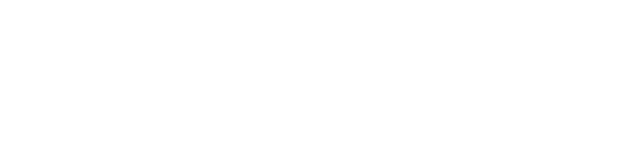
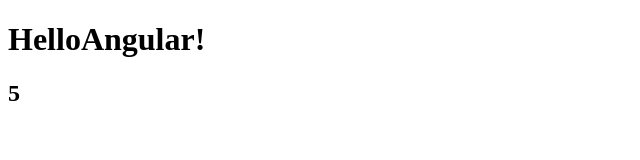
Before and after one commit to herrolisa/angular-demo, a plain HTML site: page public/index.html in a window 1280 px wide. Shown: the whole page, without its empty margins (0-640 px from the left). Drawn offline with nearby package versions, Linux system fonts and the light colour scheme.

Commit message:
step3_templating

```diff
--- a/public/index.html
+++ b/public/index.html
@@ -5,7 +5,9 @@
   <title>Angular Demo</title>
   <script type="text/javascript" src="https://ajax.googleapis.com/ajax/libs/angularjs/1.5.8/angular.min.js"></script>
 </head>
-<body>
+<body ng-app>
+  <h1>{{'Hello' + 'Angular!'}}</h1>
+  <h2>{{2 + 3}}</h2>
 
 </body>
 </html>
```
